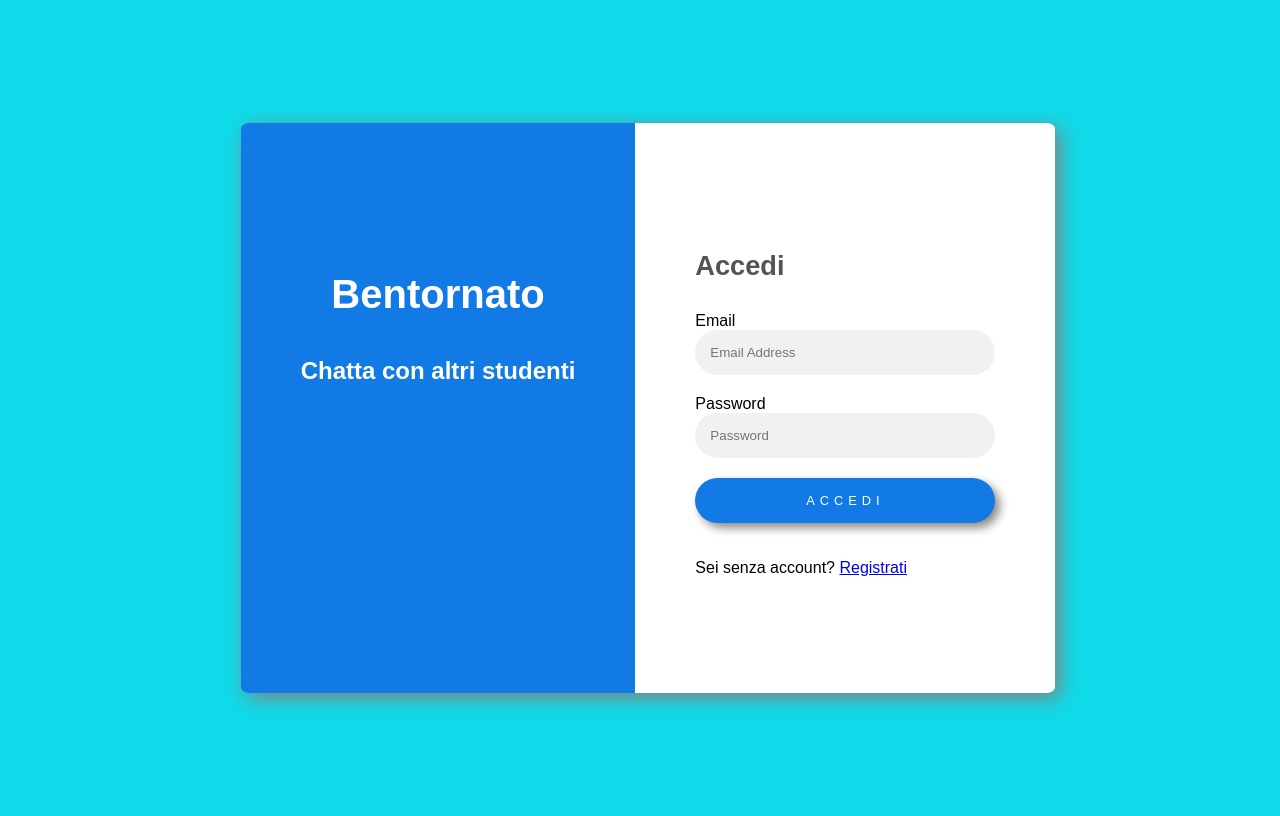
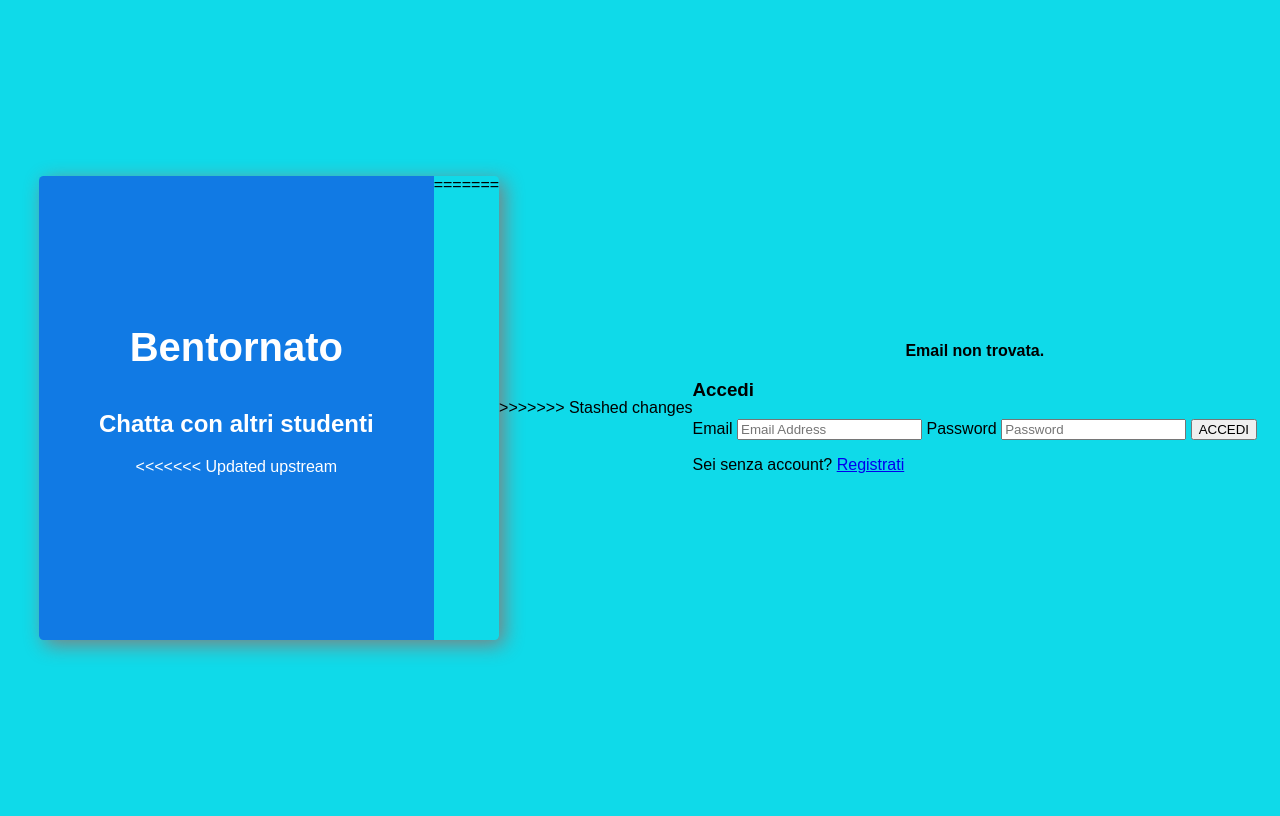
Before and after one commit to Polettogamer/GEPROGETTO, a PHP site: page /php_front/log_in.php?error=email_not_found in a window 1280 px wide. Run offline with PHP 8.4, Linux system fonts and the light colour scheme; the visitor is signed in with stand-in values (Sample User, id 1).

Commit message:
password errata

```diff
--- a/PagWebSchoolQ/php_front/log_in.php
+++ b/PagWebSchoolQ/php_front/log_in.php
@@ -16,6 +16,7 @@
                         <div class="center-text">
                             <h1 class="h1">Bentornato</h1>
                             <h2 class="h2">Chatta con altri studenti</h2>
+<<<<<<< Updated upstream
                         </div>
                         <!--eagergarg
                         <div class="semi-footer">
@@ -24,9 +25,21 @@
                         </div>
                     -->
                     </div>
+=======
+                        </div>
+                    </div>
+>>>>>>> Stashed changes
 
                     <div class="login-container-right">
-
+                    <?php
+                        if (isset($_GET['error'])) {
+                            if ($_GET['error'] === 'wrong_password') {
+                                echo "<p style='font-weight: bold; text-align: center;'>⚠️ Password Errata!</p>";
+                            } elseif ($_GET['error'] === 'email_not_found') {
+                                echo "<p style='font-weight: bold; text-align: center;'>Email non trovata.</p>";
+                            }
+                        }
+                    ?>
                     <h3 class="h3">Accedi</h3>
                         <form action="../php/log_in_back.php" method="post" class="input-container">
                             <label for="email">Email</label>
```
